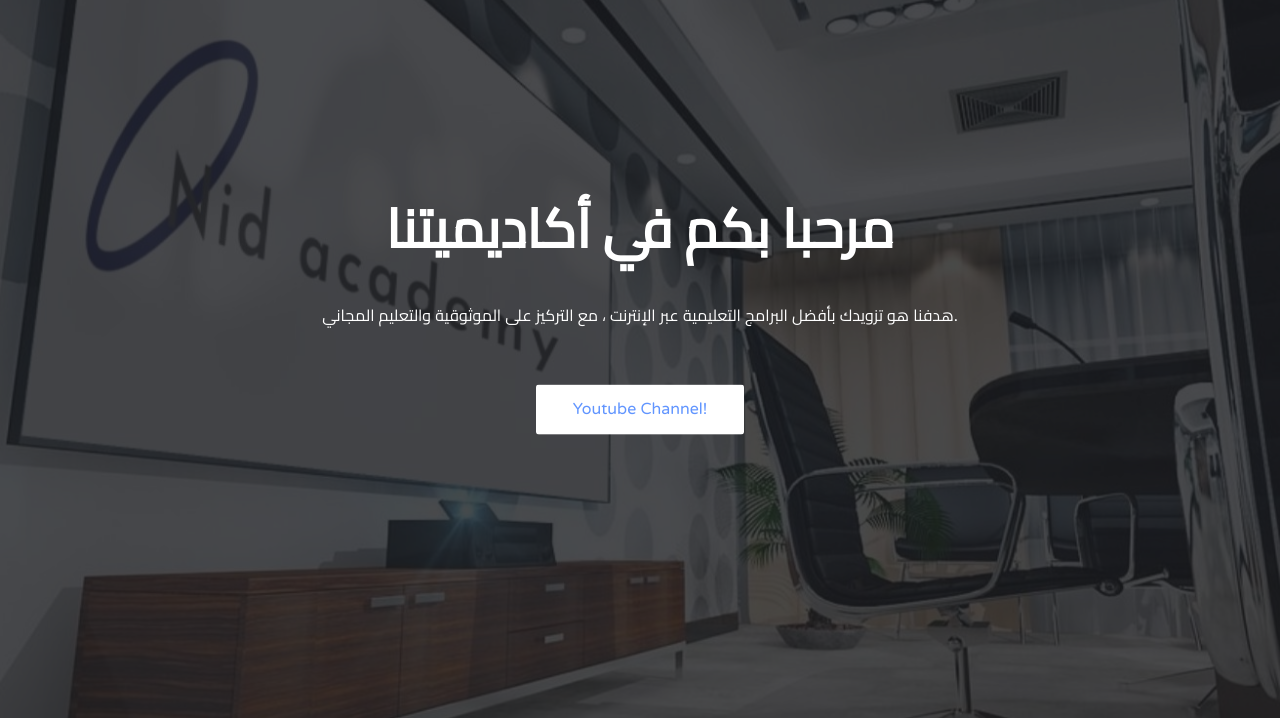
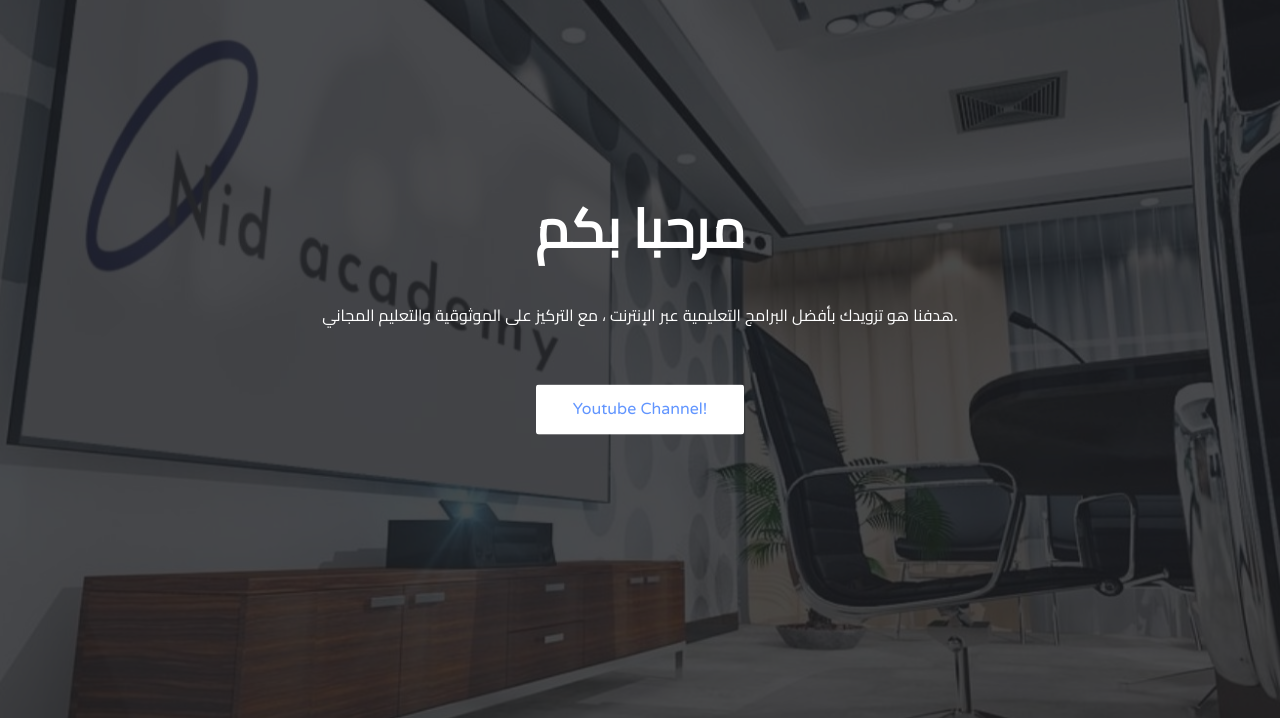
Before and after one commit to mohamednidsaid/nidacademyarabic, a plain HTML site: page index.html in a window 1280 px wide. Shown: the part 82-800 px from the top of the page. Drawn offline with Linux system fonts and the light colour scheme.

Commit message:
Update index.html

```diff
--- a/index.html
+++ b/index.html
@@ -103,7 +103,7 @@
                     <!-- home content -->
                     <div class="col-md-10 col-md-offset-1">
                         <div class="home-content">
-                            <h1 class="white-text"> مرحبا بكم في أكاديميتنا </h1>
+                            <h1 class="white-text"> مرحبا بكم </h1>
                             &nbsp;
                             <p class="white-text">هدفنا هو تزويدك بأفضل البرامج التعليمية عبر الإنترنت ، مع التركيز على الموثوقية والتعليم المجاني.
                             </p>
```
